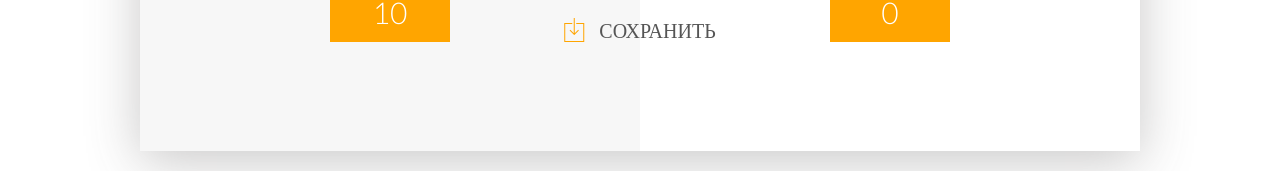
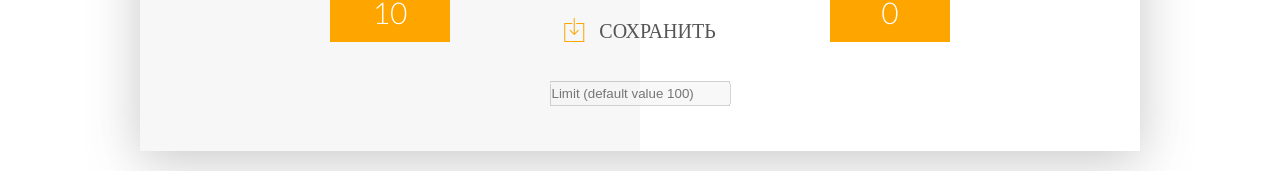
Before and after one commit to kopkop123/pdffiller_homework3, a plain HTML site: page index.html in a window 1280 px wide. Both pictures are taken after a click on the button "БРОСОК". Shown: the part 549-720 px from the top of the page. Drawn offline with nearby package versions, Linux system fonts and the light colour scheme.

Commit message:
add limit field

```diff
--- a/app.js
+++ b/app.js
@@ -16,6 +16,8 @@ let activePlayer = 0;
 let current = 0;
 const diceElement1 = document.querySelector('.dice-1');
 const diceElement2 = document.querySelector('.dice-2');
+const limitInput = document.querySelector('.limit');
+let limitValue = null;
 
 const initGame = () => {
   document.querySelector('#current-0').textContent = 0;
@@ -24,11 +26,15 @@ const initGame = () => {
   document.querySelector('#score-1').textContent = 0;
   diceElement1.style.display = 'none';
   diceElement2.style.display = 'none';
+  limitInput.removeAttribute("disabled");
 }
 
 initGame();
 
 document.querySelector('.btn-roll').addEventListener('click', function() {
+  limitValue = Number(limitInput.value) || 100;
+  limitInput.setAttribute("disabled", "disabled");
+
   let dice1 = Math.floor(Math.random() * 6) + 1;
   let dice2 = Math.floor(Math.random() * 6) + 1;
   let diceSumm = dice1 + dice2;
@@ -42,7 +48,7 @@ document.querySelector('.btn-roll').addEventListener('click', function() {
     current += diceSumm;
     document.getElementById('current-'+activePlayer).textContent = current;
 
-    if (scores[activePlayer] + current >= 100) {
+    if (scores[activePlayer] + current >= limitValue) {
       alert(`Player ${activePlayer} won!!!`);
     }
 
--- a/index.html
+++ b/index.html
@@ -32,6 +32,7 @@
             <button class="btn-new"><i class="ion-ios-plus-outline"></i>Новая игра</button>
             <button class="btn-roll"><i class="ion-ios-loop"></i>Бросок</button>
             <button class="btn-hold"><i class="ion-ios-download-outline"></i>Сохранить</button>
+            <input class="limit" type="number" placeholder="Limit (default value 100)">
 
             <img src="dice-5.png" alt="Dice" class="dice dice-1">
             <img src="dice-5.png" alt="Dice" class="dice dice-2">
--- a/style.css
+++ b/style.css
@@ -152,3 +152,11 @@ i {
 
 .winner { background-color: #f7f7f7; }
 .winner .player-name { font-weight: 300; color: #EB4D4D; }
+
+.limit {
+    position: absolute;
+    height: 25px;
+    left: 50%;
+    transform: translateX(-50%);
+    top: 530px;
+}
```
